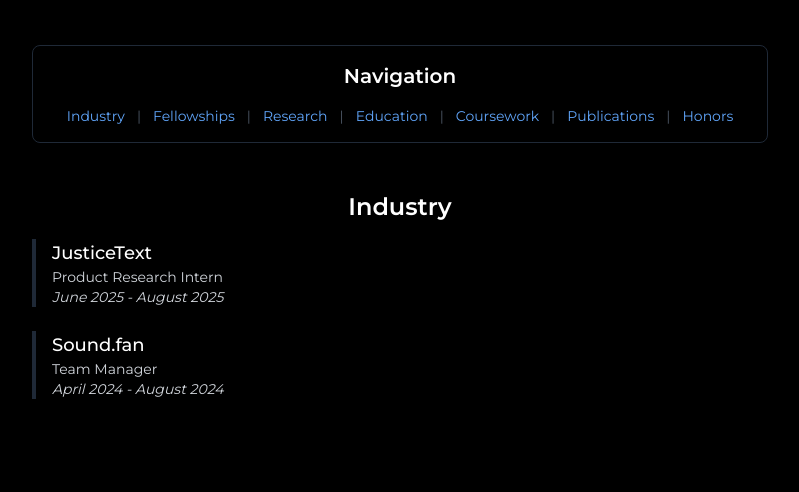
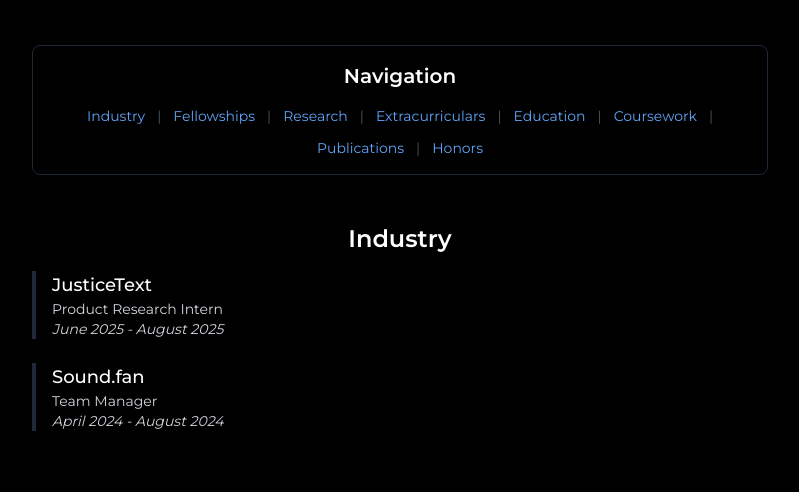
Before and after one commit to 4n15h/4n15h.github.io, a plain HTML site: page index.html in a window 1280 px wide. Shown: the part 237-729 px from the top of the page, without its empty margins (240-1039 px from the left). Drawn offline with nearby package versions, Linux system fonts and the light colour scheme.

Commit message:
added extracurriculars to navigation

```diff
--- a/index.html
+++ b/index.html
@@ -43,6 +43,8 @@
                 <a href="#fellowships" class="text-blue-400 hover:text-blue-300">Fellowships</a>
                 <span class="text-gray-600">|</span>
                 <a href="#research" class="text-blue-400 hover:text-blue-300">Research</a>
+                <span class="text-gray-600">|</span>
+                <a href="#extracurriculars" class="text-blue-400 hover:text-blue-300">Extracurriculars</a>
                 <span class="text-gray-600">|</span>
                 <a href="#education" class="text-blue-400 hover:text-blue-300">Education</a>
                 <span class="text-gray-600">|</span>
```
